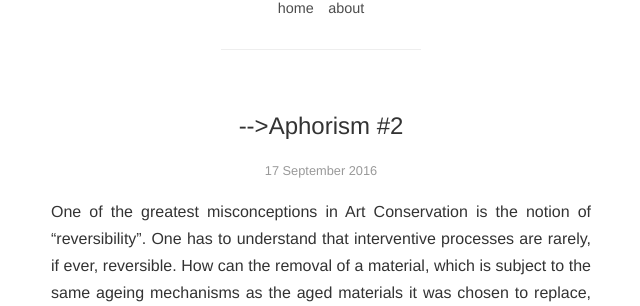
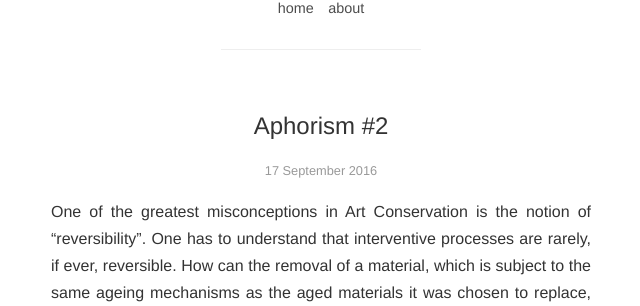
Before and after one commit to pgalatis/pgalatis.github.io, a Jekyll site: the page built from index.html, in a window 1280 px wide. Shown: the part 185-491 px from the top of the page, without its empty margins (319-959 px from the left). Built offline with Jekyll 4.4.1, drawn with Linux system fonts in a browser that asks for light colours; nearby versions of some CDN libraries; the list of posts is cut into pages by our own code.

Commit message:
Various changes

```diff
--- a/_layouts/post.html
+++ b/_layouts/post.html
@@ -8,7 +8,7 @@ layout: default
 				<p class="timestamp" itemprop="datePublished">{{ page.date | date_to_long_string }}</p>
 			</header>
 
-					{{ post.content }}
+					{{ content }}
 
 			</article>
 </div>
--- a/index.html
+++ b/index.html
@@ -7,7 +7,7 @@ layout: default
 		{% for post in paginator.posts limit:1 %}
 		<article class="entry" itemscope itemtype="http://schema.org/Article">
 			<header>
-				<h2 itemprop="name"><a href="{{ post.url }}">-->{{ post.title }}</h2>
+				<h2 itemprop="name"><a href="{{ post.url }}"> {{ post.title }} </h2>
 				<p class="timestamp" itemprop="datePublished">{{ post.date | date_to_long_string }}</p>
 			</header>
 				{% if post.content contains '<!-- more -->' %}
```
